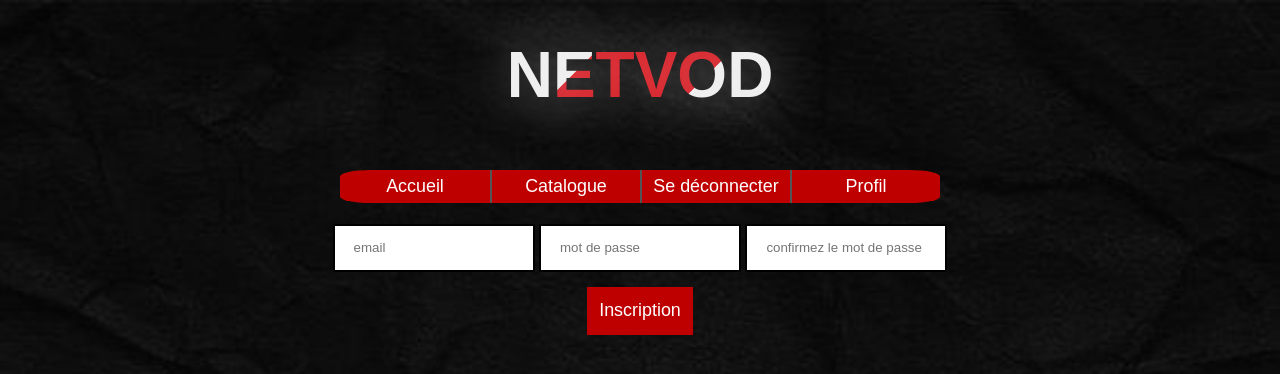
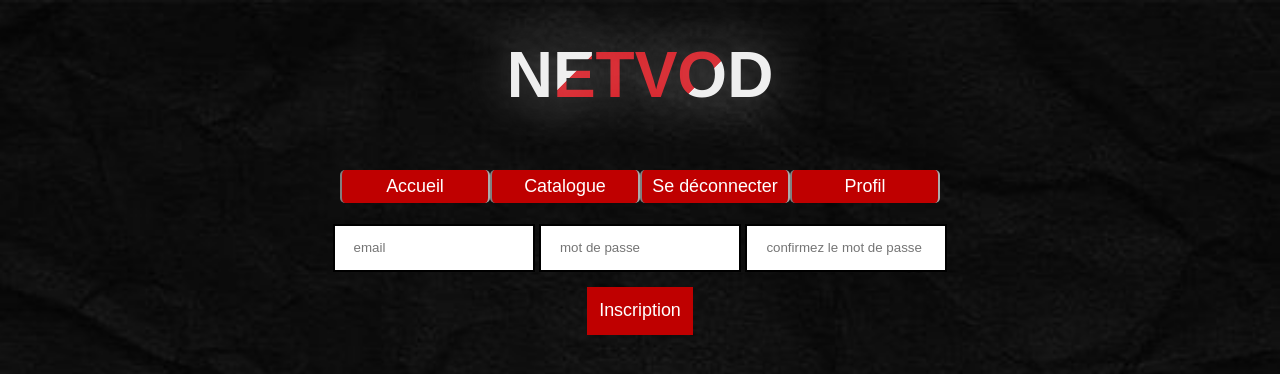
Before and after one commit to Perrier-Remi/SAE_dev_web, a PHP site: page /index.php?action=add-user in a window 1280 px wide. Shown: the top 374 px of the page. Run offline with PHP 8.4, Linux system fonts and the light colour scheme.

Commit message:
Conforme au dernier commit css

```diff
--- a/src/classes/styles/styleAction.css
+++ b/src/classes/styles/styleAction.css
@@ -46,11 +46,18 @@ h1 {
 
 #btnRetour {
     margin-left: 7%;
-    float: left;
+    position: fixed;
+    top: 10%;
+    left: 2%;
     min-width: 40px;
     min-height: 40px;
     border-radius: 50%;
     background-color: #bf0000;
+}
+
+#btnRetour:hover {
+    transform: rotate3d(1, 1, 1, 360deg);
+    transition-duration: 1s;
 }
 
 #btnRetour > img {
@@ -74,19 +81,23 @@ h2 {
     padding:1% 1% 1% 1%;
     margin:15px 0 0 0;/*15px 2% 15px 2%;*/
     color:white;
-    border-width: 0px 0px 0px 2px;
+    border-radius: 5px;
+    border-left-color: gray;
+    border-right-color: white;
+    border-width: 0px 2px 0px 2px;
     font-size:1.4vw;
 
 }
 #premierBtn
 {
-    border-left-width: 0px;
-    border-radius: 20% 0 0 20%;
+    /*border-left-width: 0px;*/
+    /*border-radius: 20% 0 0 20%;*/
 }
 
 #dernierBtn
 {
-    border-radius: 0 20% 20% 0;
+    /*border-right-width: 0px;*/
+    /*border-radius: 0 20% 20% 0;*/
 }
 
 #f1 input
@@ -120,8 +131,13 @@ h2 {
     height:6vh;
     padding:1.5vh 1.5% 1.5vh 1.5%;
 }
+.btnsubmit:hover{
+    cursor: pointer;
+    color: black;
+    transform: scale(1.1);
+}
 
-#f1 a:hover, #f1 button:hover, .btnsubmit:hover, .episode > li > button:hover
+#f1 a:hover, #f1 button:hover, .episode > li > button:hover
 {
     text-decoration:underline;
     cursor: pointer;
@@ -234,5 +250,13 @@ h2 {
     width: 150px;
 }
 
+#comLink,#comLink:visited{
+    color: skyblue;
+}
+#comLink:hover
+{
+    font-size: 2vw;
+}
+
 
 /*style="background-color: #1a1a1a; color: white;"*/
```
